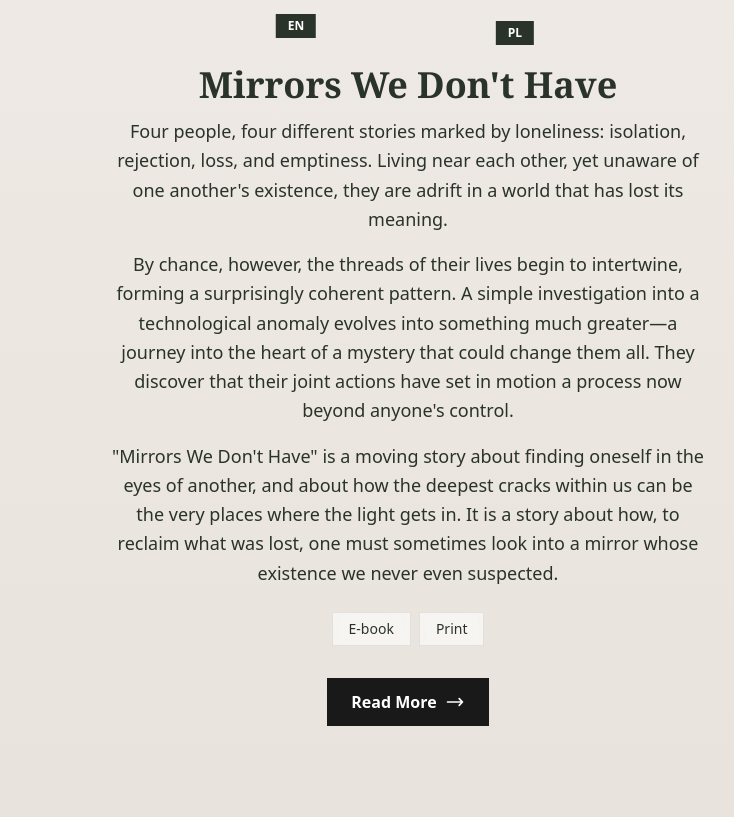
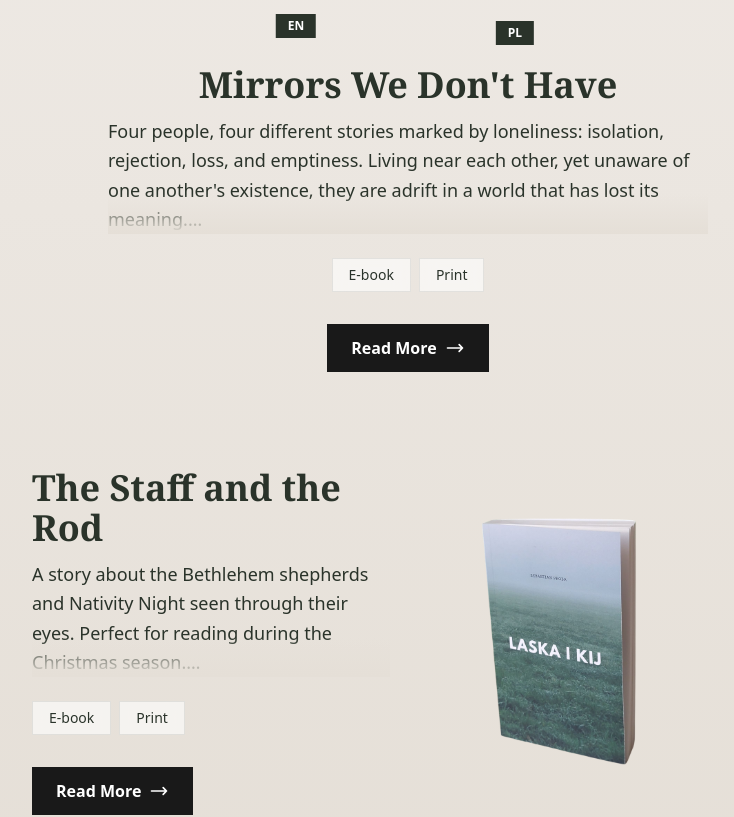
Before and after one commit to alterm187/narratia, a Next.js app: page /en in a window 1280 px wide. Shown: the part 1136-1953 px from the top of the page, without its empty margins (232-966 px from the left). Built offline with nearby package versions, Linux system fonts and the light colour scheme; no server answers.

Commit message:
feat: skracanie opisu książki na stronie głównej z gradientem, bez podwójnych wielokropków

```diff
--- a/app/[lang]/page.tsx
+++ b/app/[lang]/page.tsx
@@ -106,7 +106,26 @@ export default async function HomePage({ params }: PageProps) {
                           </p>
                         )}
 
-                        <MarkdownContent content={book.description[lang]} className="text-lg text-[#2a332a] leading-relaxed mb-6 font-light" />
+                        <div className="relative mb-6">
+                          <div
+                            className="text-lg text-[#2a332a] leading-relaxed font-light line-clamp-4 text-left pr-4"
+                            style={{
+                              display: '-webkit-box',
+                              WebkitLineClamp: 4,
+                              WebkitBoxOrient: 'vertical',
+                              overflow: 'hidden',
+                              position: 'relative',
+                            }}
+                          >
+                            <MarkdownContent content={book.description[lang]} />
+                          </div>
+                          <div
+                            className="pointer-events-none absolute bottom-0 left-0 w-full h-10 bg-gradient-to-t from-[#e5dfd7] to-transparent flex items-end justify-end pr-4"
+                            style={{
+                              zIndex: 1,
+                            }}
+                          />
+                        </div>
 
                         <div className="flex flex-wrap gap-2 mb-8 justify-center">
                           {book.formats.map((format) => (
@@ -176,7 +195,28 @@ export default async function HomePage({ params }: PageProps) {
                         </p>
                       )}
 
-                      <MarkdownContent content={book.description[lang]} className="text-lg text-[#2a332a] leading-relaxed mb-6 font-light" />
+                      <div className="relative mb-6">
+                        <div
+                          className="text-lg text-[#2a332a] leading-relaxed font-light line-clamp-4 text-left pr-4"
+                          style={{
+                            display: '-webkit-box',
+                            WebkitLineClamp: 4,
+                            WebkitBoxOrient: 'vertical',
+                            overflow: 'hidden',
+                            position: 'relative',
+                          }}
+                        >
+                          <MarkdownContent content={book.description[lang]} />
+                        </div>
+                        <div
+                          className="pointer-events-none absolute bottom-0 left-0 w-full h-10 bg-gradient-to-t from-[#e5dfd7] to-transparent flex items-end justify-end pr-4"
+                          style={{
+                            zIndex: 1,
+                          }}
+                        >
+                          {/* Gradient bez dodatkowego wielokropka */}
+                        </div>
+                      </div>
 
                       <div className="flex flex-wrap gap-2 mb-8">
                         {book.formats.map((format) => (
```
